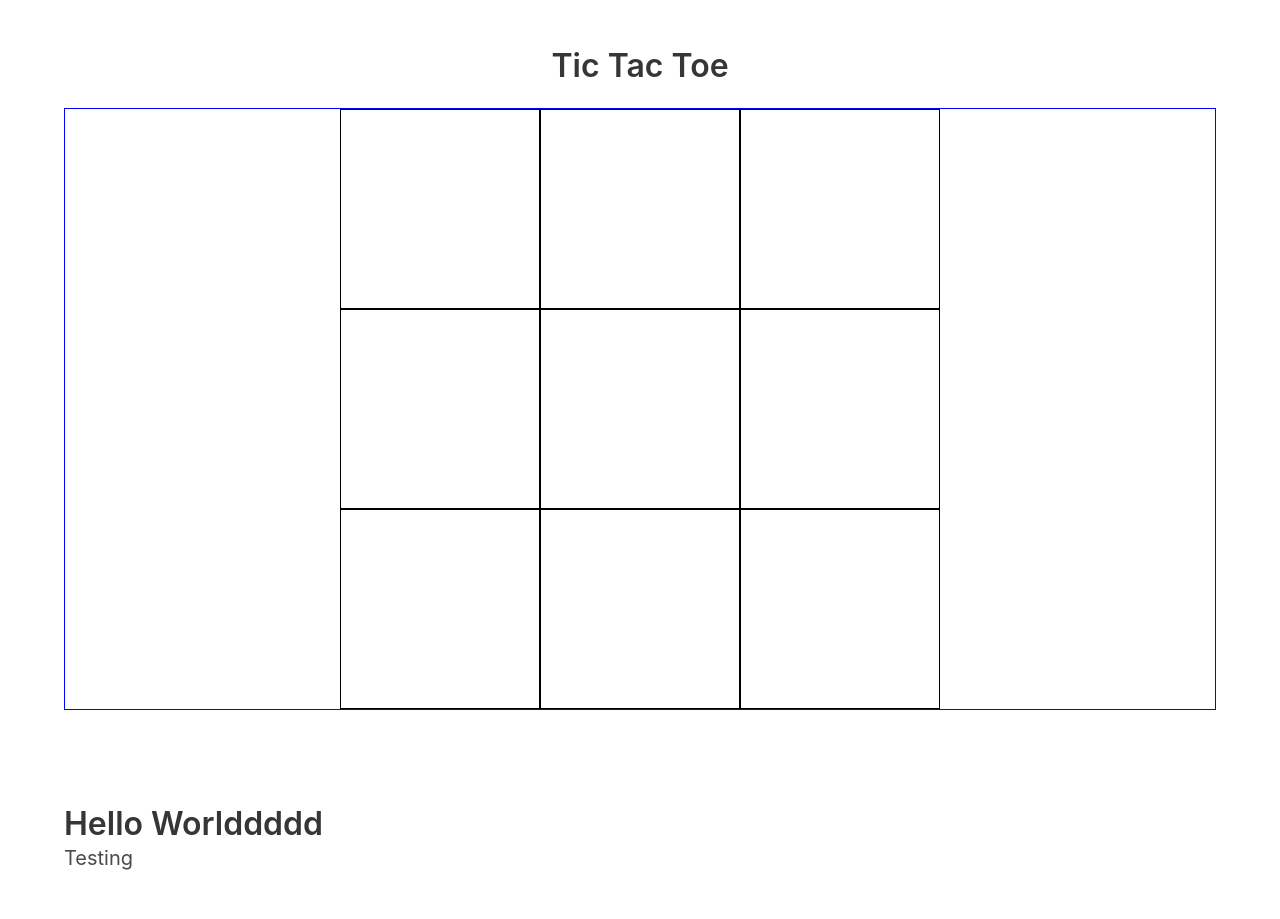
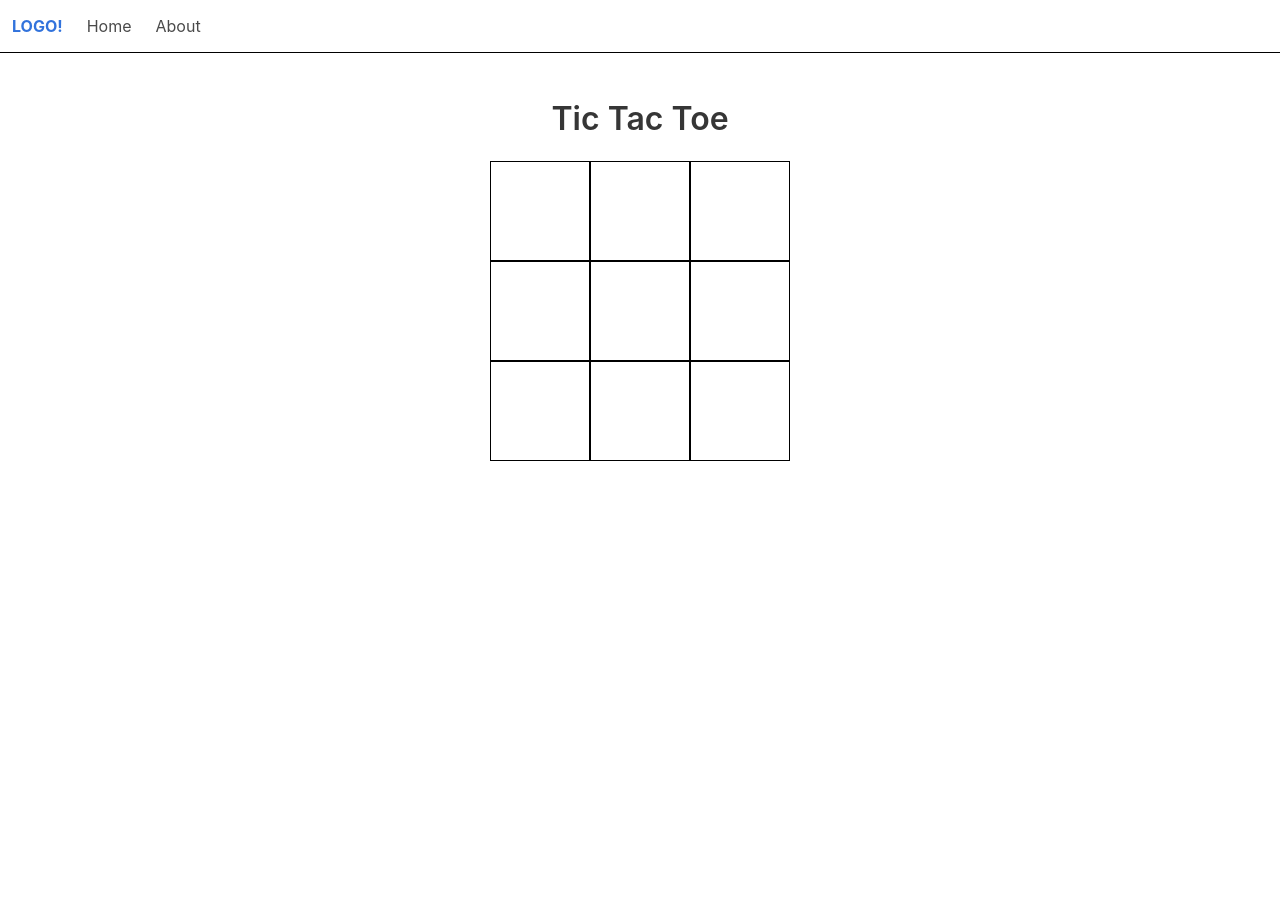
Before and after one commit to Fedrius/socket_gaming, a website: page public/index.html in a window 1280 px wide. After the commit the page ends 800 px from the top, so only its background shows below. Drawn offline with nearby package versions, Linux system fonts and the light colour scheme.

Commit message:
Removed incorrect/un-used id's. Started mobile reponsive scaling.

```diff
--- a/public/index.html
+++ b/public/index.html
@@ -7,41 +7,92 @@
   <link href="https://cdnjs.cloudflare.com/ajax/libs/bulma/0.7.1/css/bulma.min.css" rel="stylesheet">
   <link href="style.css" rel="stylesheet">
   <script defer src="https://use.fontawesome.com/releases/v5.0.7/js/all.js"></script>
-  <script src="main.js"></script>
+  <script defer src="main.js"></script>
 </head>
-<body>
-  <section class="section">
-    <div class="container">
+<body id="page-top">
+  <nav class="navbar p-navbar" role="navigation" aria-label="main navigation">
+    <div class="navbar-brand">
+      <a class="navbar-item" href="#page-top">
+        <strong>LOGO!</strong>
+      </a>
+
+      <a role="button" class="navbar-burger burger" aria-label="menu" aria-expanded="false" data-target="navbarBasicExample">
+        <span aria-hidden="true"></span>
+        <span aria-hidden="true"></span>
+        <span aria-hidden="true"></span>
+      </a>
+    </div>
+
+    <div id="navbarBasicExample" class="navbar-menu">
+      <div class="navbar-start">
+        <a class="navbar-item">
+          Home
+        </a>
+
+        <a class="navbar-item">
+          About
+        </a>
+<!--
+        <div class="navbar-item has-dropdown is-hoverable">
+          <a class="navbar-link">
+            More
+          </a>
+
+          <div class="navbar-dropdown">
+            <a class="navbar-item">
+              About
+            </a>
+            <a class="navbar-item">
+              Jobs
+            </a>
+            <a class="navbar-item">
+              Contact
+            </a>
+            <hr class="navbar-divider">
+            <a class="navbar-item">
+              Report an issue
+            </a>
+          </div>
+        </div> -->
+      </div>
+
+      <!-- <div class="navbar-end">
+        <div class="navbar-item">
+          <div class="buttons">
+            <a class="button is-primary">
+              <strong>Sign up</strong>
+            </a>
+            <a class="button is-light">
+              Log in
+            </a>
+          </div>
+        </div>
+      </div> -->
+    </div>
+  </nav>
+  <div class="container">
+    <!-- <div class="notification">
+      Test Notification
+    </div> -->
+    <section class="section">
       <h1 class="title has-text-centered" id='gameTitle'>Tic Tac Toe</h1>
-      <div class="gameContainer">
+      <div class="gameContainer p-flex-hori-center">
 
         <div class="gameGrid">
-          <div class="gridSquare" id="r1cl sqr0" row="0" col="0"></div>
-          <div class="gridSquare" id="r1c2 sqr1" row="0" col="1"></div>
-          <div class="gridSquare" id="r1c3 sqr2" row="0" col="2"></div>
+          <div class="gridSquare" row="0" col="0"></div>
+          <div class="gridSquare" row="0" col="1"></div>
+          <div class="gridSquare" row="0" col="2"></div>
 
-          <div class="gridSquare" id="r2cl sqr3" row="1" col="0"></div>
-          <div class="gridSquare" id="r2c2 sqr4" row="1" col="1"></div>
-          <div class="gridSquare" id="r2c3 sqr5" row="1" col="2"></div>
+          <div class="gridSquare" row="1" col="0"></div>
+          <div class="gridSquare" row="1" col="1"></div>
+          <div class="gridSquare" row="1" col="2"></div>
 
-          <div class="gridSquare" id="r3cl sqr6" row="2" col="0"></div>
-          <div class="gridSquare" id="r3c2 sqr7" row="2" col="1"></div>
-          <div class="gridSquare" id="r3c3 sqr8" row="2" col="2"></div>
+          <div class="gridSquare" row="2" col="0"></div>
+          <div class="gridSquare" row="2" col="1"></div>
+          <div class="gridSquare" row="2" col="2"></div>
         </div>
       </div>
-    </div>
-  </section>
-
-  <section class="section">
-    <div class="container">
-      <h1 class="title">
-        Hello Worlddddd
-      </h1>
-      <p class="subtitle">
-        Testing
-      </p>
-    </div>
-  </section>
-
+    </section>
+  </div>
 </body>
 </html>
--- a/public/main.js
+++ b/public/main.js
@@ -14,6 +14,7 @@ let playerTurn = 0;
 
 function initializeGame() {
   addClickHandlers();
+  bulmaComponents();
 }
 
 function addClickHandlers() {
@@ -162,3 +163,27 @@ function computerAI(mode) {
 
   console.log('ai stopped');
 }
+
+function bulmaComponents() {
+    // Get all "navbar-burger" elements
+    const $navbarBurgers = Array.prototype.slice.call(document.querySelectorAll('.navbar-burger'), 0);
+
+    // Check if there are any navbar burgers
+    if ($navbarBurgers.length > 0) {
+
+      // Add a click event on each of them
+      $navbarBurgers.forEach( el => {
+        el.addEventListener('click', () => {
+
+          // Get the target from the "data-target" attribute
+          const target = el.dataset.target;
+          const $target = document.getElementById(target);
+
+          // Toggle the "is-active" class on both the "navbar-burger" and the "navbar-menu"
+          el.classList.toggle('is-active');
+          $target.classList.toggle('is-active');
+
+        });
+      });
+    }
+}
--- a/public/style.css
+++ b/public/style.css
@@ -1,29 +1,42 @@
 * {
   box-sizing: border-box;
 }
-
 .gameContainer {
-  display: flex;
-  justify-content: center;
-
-  border: 1px solid blue;
+  /* border: 1px solid blue; */
 }
-
 .gameGrid {
   display: grid;
-  grid-template-columns: 200px 200px 200px;
-  grid-template-rows: 200px 200px 200px;
+  grid-template-columns: 100px 100px 100px;
+  grid-template-rows: 100px 100px 100px;
 }
-
 .gridSquare {
   display: flex;
   justify-content: center;
   align-items: center;
 
   border: 1px solid black;
-  font-size: 100px;
+  font-size: 400%;
 }
-
 .disableClick {
   pointer-events: none;
 }
+
+
+/* Custom CSS */
+.p-navbar {
+  border-bottom: 1px solid black;
+}
+/* Flex Centering */
+.p-flex-hori-center {
+  display: flex;
+  justify-content: center;
+}
+.p-flex-verti-center {
+  display: flex;
+  align-items: center;
+}
+.p-flex-hori-and-verti-center {
+  display: flex;
+  justify-content: center;
+  align-items: center;
+}
```
